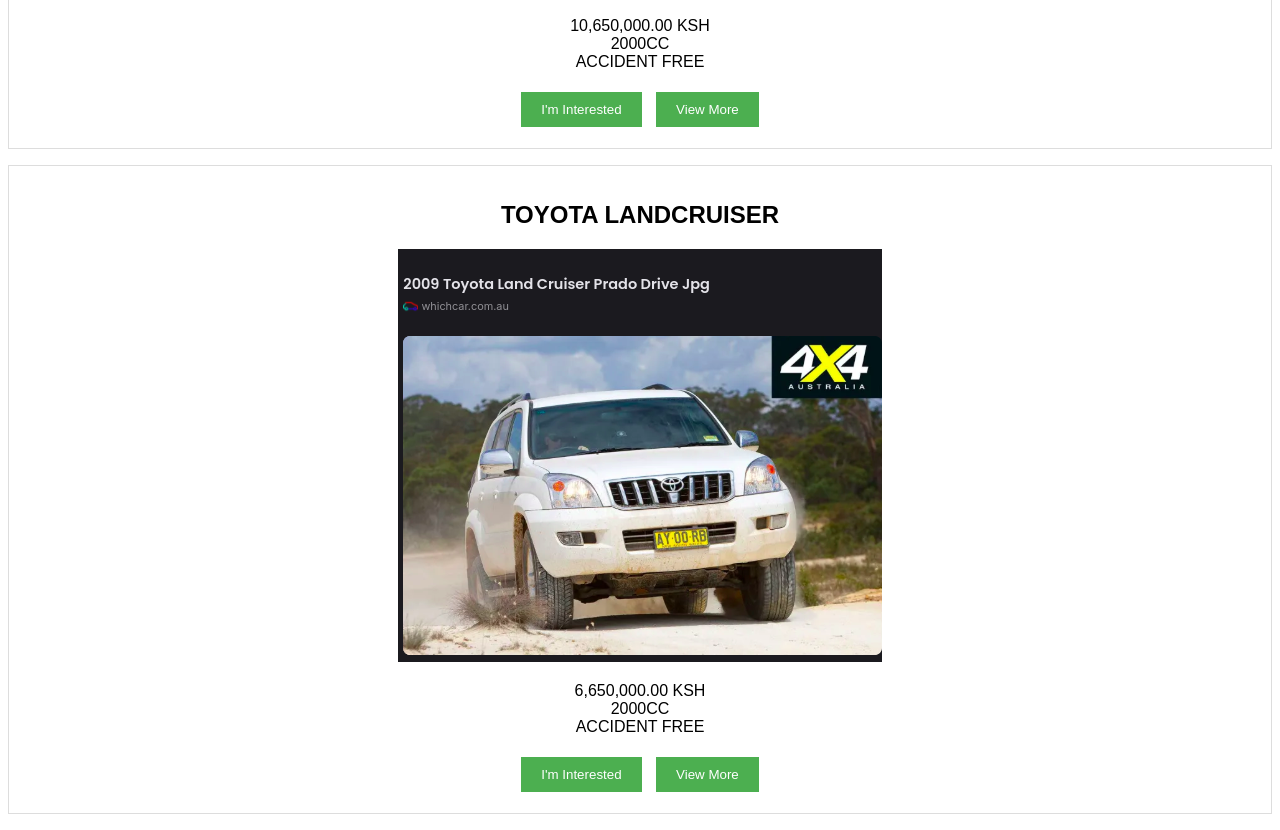
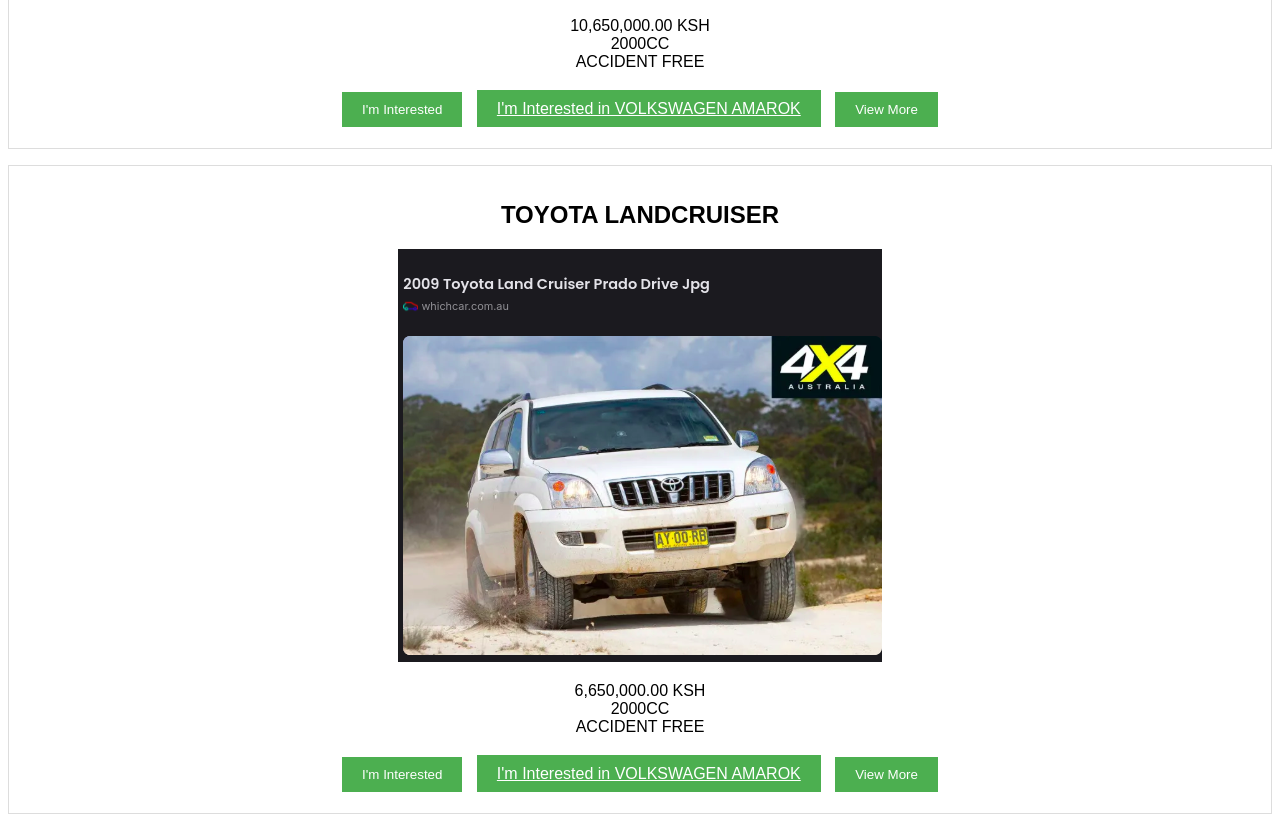
Before and after one commit to rhonaldh265/fahari-cars, a plain HTML site: page index.html in a window 1280 px wide. Shown: the part 1212-2042 px from the top of the page. Drawn offline with Linux system fonts and the light colour scheme.

Commit message:
Update index.html

```diff
--- a/index.html
+++ b/index.html
@@ -71,6 +71,7 @@
         2000CC<br>
         ACCIDENT FREE</p>
     <button class="button" onclick="showInterest('Volkswagen Amarok')">I'm Interested</button>
+     <a href="https://wa.me/254727016623" class="button">I'm Interested in VOLKSWAGEN AMAROK</a>
     <button class="button" onclick="openModal('amarokModal')">View More</button>
 </div>
 <div class="item">
@@ -80,6 +81,7 @@
         2000CC<br>
         ACCIDENT FREE</p>
     <button class="button" onclick="showInterest('Bugatti Divo')">I'm Interested</button>
+     <a href="https://wa.me/254727016623" class="button">I'm Interested in VOLKSWAGEN AMAROK</a>
     <button class="button" onclick="openModal('divoModal')">View More</button>
 </div>
 <div class="item">
@@ -89,6 +91,7 @@
         2000CC<br>
         ACCIDENT FREE</p>
     <button class="button" onclick="showInterest('Toyota Land Cruiser')">I'm Interested</button>
+     <a href="https://wa.me/254727016623" class="button">I'm Interested in VOLKSWAGEN AMAROK</a>
     <button class="button" onclick="openModal('landCruiserModal')">View More</button>
 </div>
 
```
